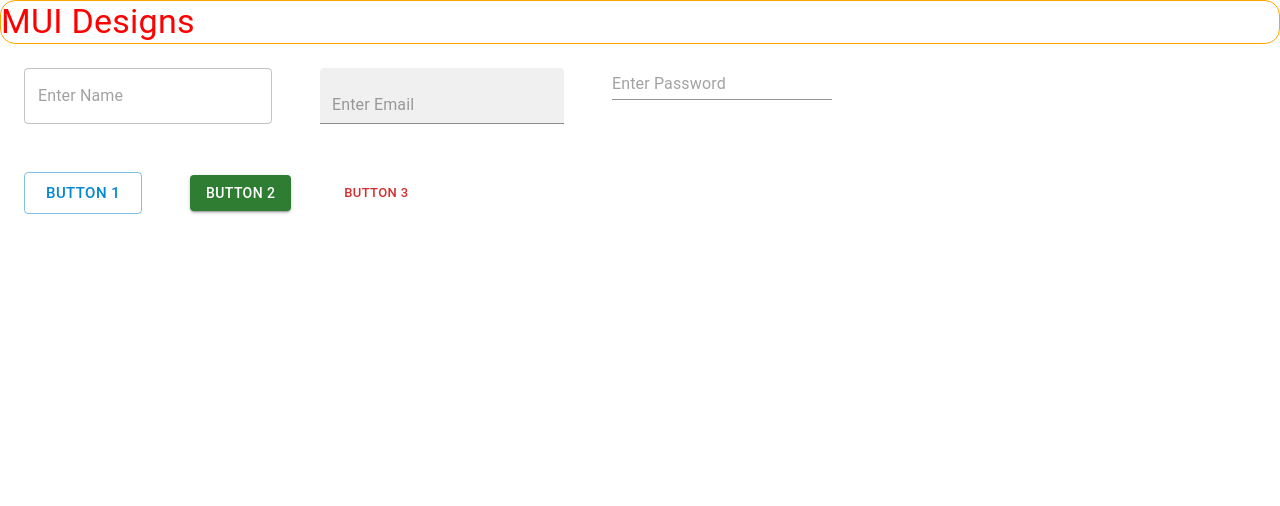
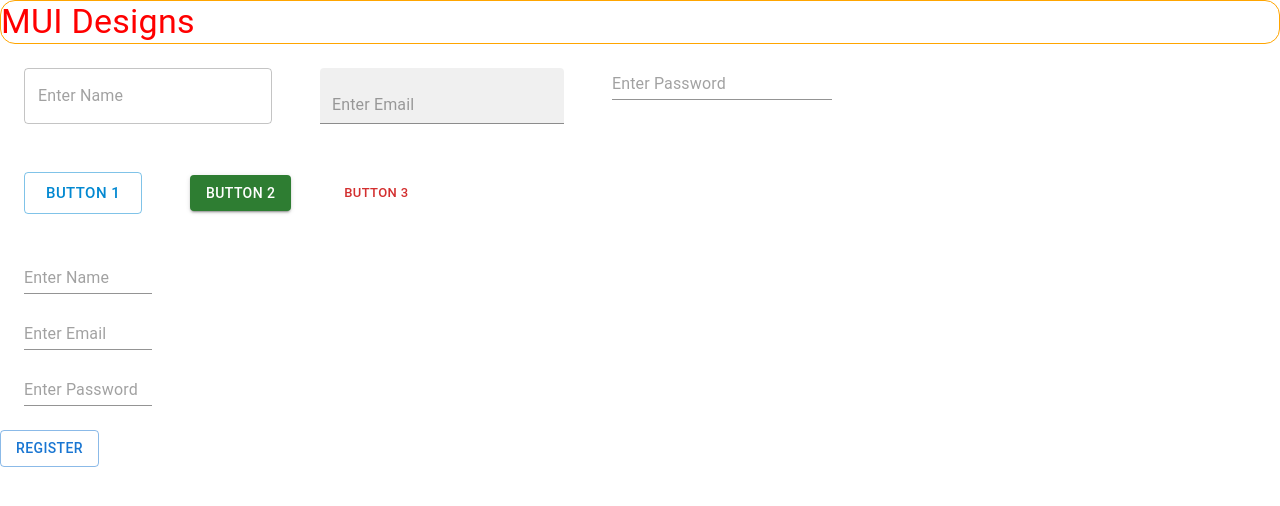
Before and after one commit to malikahsan13/material-ui-components, a React (Create React App) app: page / in a window 1280 px wide. Shown: the top 506 px of the page. Built offline with nearby package versions, Linux system fonts and the light colour scheme.

Commit message:
added register form component

```diff
--- a/src/App.js
+++ b/src/App.js
@@ -1,11 +1,15 @@
-import React from "react"
-import Test from "./components/Test"
-import './App.css';
+import React from "react";
+import Test from "./components/Test";
+import "./App.css";
+import RegisterForm from "./components/RegisterForm";
 
 function App() {
   return (
     <div>
       <Test />
+      <div>
+        <RegisterForm />
+      </div>
     </div>
   );
 }
--- /dev/null
+++ b/src/components/RegisterForm.js
@@ -0,0 +1,33 @@
+import { Button, TextField } from '@mui/material'
+import React, {useState} from 'react'
+
+const RegisterForm = () => {
+  const [formInputs, setFormInputs] = useState({
+    name: "",
+    email: "",
+    password: ""
+  });
+
+  const handleChange = (e) => {
+    setFormInputs((prevState)=>({
+        ...prevState,[e.target.name]: e.target.value
+    }))
+  }
+
+  const registerUser = (e) => {
+    e.preventDefault();
+    console.log(formInputs)
+  }
+  return (
+    <div>
+      <form onSubmit={registerUser}>
+        <TextField value={formInputs.name} name="name" onChange={handleChange} sx={{margin:3, display:'flex', width:"10%"}} placeholder="Enter Name" variant='standard' type={"text"} />
+        <TextField valeue={formInputs.email} name="email" onChange={handleChange} sx={{margin:3, display:'flex', width:"10%"}} placeholder="Enter Email" variant='standard' type={"email"} />
+        <TextField value={formInputs.password} name="password" onChange={handleChange} sx={{margin:3, display:'flex', width:"10%"}} placeholder="Enter Password" variant='standard' type={"password"} />
+        <Button variant='outlined' type='submit'>Register</Button>
+      </form>
+    </div>
+  )
+}
+
+export default RegisterForm
```
